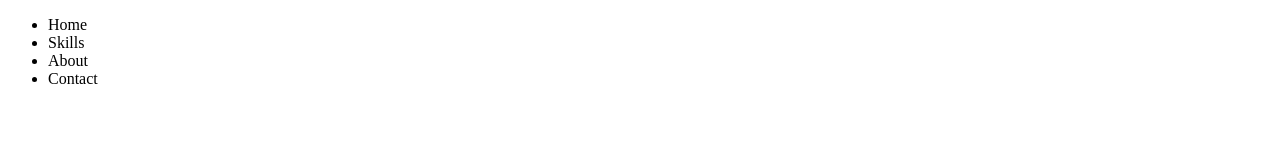
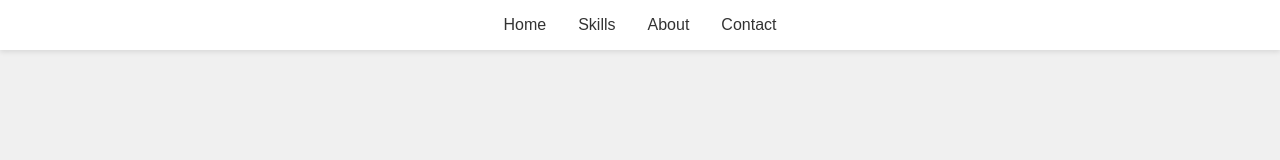
Before and after one commit to YeDragon1226/Portfolio, a plain HTML site: page index.html in a window 1280 px wide. Drawn offline with nearby package versions, Linux system fonts and the light colour scheme.

Commit message:
Added Header

```diff
--- a/index.html
+++ b/index.html
@@ -11,10 +11,10 @@
 <body>
     <header>
         <ul>
-            <li>Home</li>
-            <li>Skills</li>
-            <li>About</li>
-            <li>Contact</li>
+            <li><a href="#">Home</a></li>
+            <li><a href="#">Skills</a></li>
+            <li><a href="#">About</a></li>
+            <li><a href="#">Contact</a></li>
         </ul>
     </header>
     <main>
--- a/main.js
+++ b/main.js
@@ -0,0 +1,3 @@
+$(document).ready(function() {
+    console.log("jQuery is ready");
+});
--- a/style.css
+++ b/style.css
@@ -0,0 +1,36 @@
+* {
+    margin: 0;
+    padding: 0;
+    box-sizing: border-box;
+}
+
+body {
+    font-family: Arial, sans-serif;
+    background-color: #f0f0f0;
+}
+
+header {
+    display: flex;
+    justify-content: center;
+    align-items: center;
+    padding: 1rem;
+    background-color: #fff;
+    box-shadow: 0 2px 5px rgba(0, 0, 0, 0.1);
+}
+
+header ul {
+    display: flex;
+    list-style: none;
+    gap: 2rem;
+}
+
+header a {
+    text-decoration: none;
+    color: #333;
+    font-weight: 500;
+    transition: color 0.3s ease;
+}
+
+header a:hover {
+    color: #007bff;
+}
```
